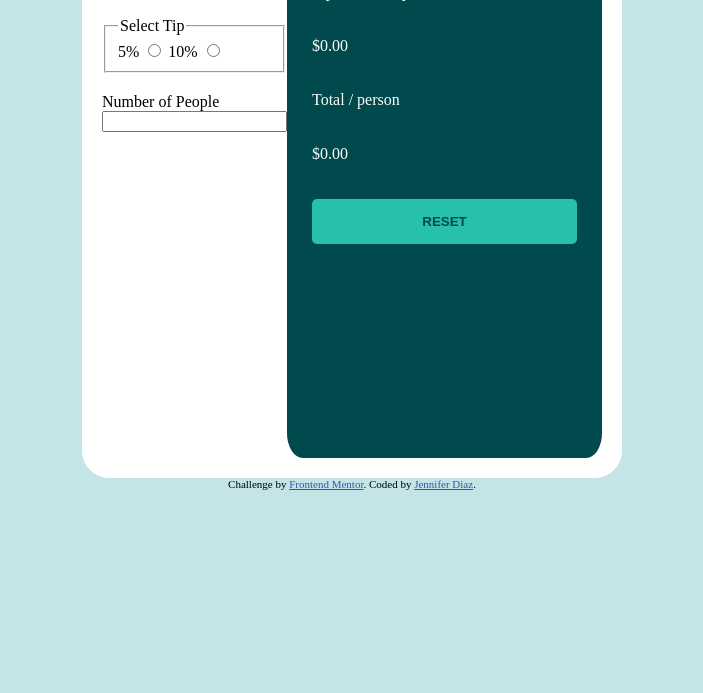
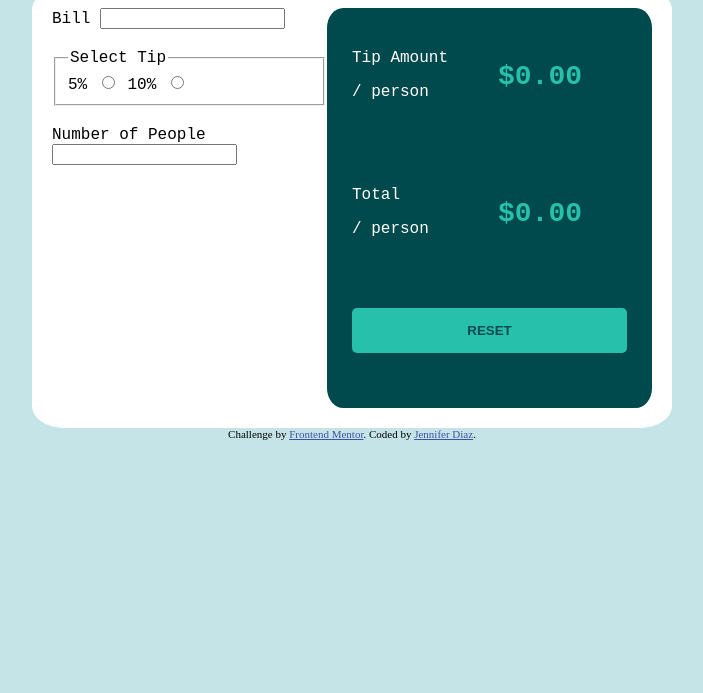
Before and after one commit to jenndiaz/tip-calculator, a website: page index.html in a window 1280 px wide. Shown: the part 323-1016 px from the top of the page, without its empty margins (288-991 px from the left). Drawn offline with Linux system fonts and the light colour scheme.

Commit message:
style font and totals

```diff
--- a/index.css
+++ b/index.css
@@ -9,17 +9,19 @@
 }
 
 .calculator{
-  width: 500px;
-  height: 500px;
+  width: 600px;
+  height: 400px;
   background-color: white;
   display: flex;
   padding: 20px;
   border-radius: 5%;
+  font-family: 'Space Mono', monospace;
 }
 .inputs{
   display: flex;
   flex-direction: column;
   gap: 20px 5px;
+  width: 100%;
 }
 .totals{
   background-color: hsl(183, 100%, 15%);
@@ -30,6 +32,16 @@
   border-radius: 5%;
   padding: 25px;
   width: 100%;
+  display: grid;
+  grid-template-areas:  "label total"
+                        "label total"
+
+}
+
+.total{
+  color:hsl(172, 67%, 45%);
+  font-size: 28px;
+  font-weight: 700;
 }
 
 #reset{
@@ -41,4 +53,6 @@
   text-transform: uppercase;
   font-weight: bold;
   border-radius: 5px;
+  grid-column: 1 / span 2;
+  height: 45px;
 }
--- a/index.html
+++ b/index.html
@@ -38,12 +38,16 @@
         </div>
       </div>
     <div class="totals">
-      Tip Amount
-      / person
-      <p id="total">$0.00</p>
-      Total
-      / person
-      <p id="totalPerPerson">$0.00</p>
+      <div class="label">
+        <p>Tip Amount</p>
+        <p>/ person</p>
+      </div>
+      <p class="total" id="total">$0.00</p>
+      <div class="label">
+        <p>Total</p>
+        <p>/ person</p>
+      </div>
+      <p class="total" id="totalPerPerson">$0.00</p>
       <button type="button" id="reset">
         Reset
       </button>
```
